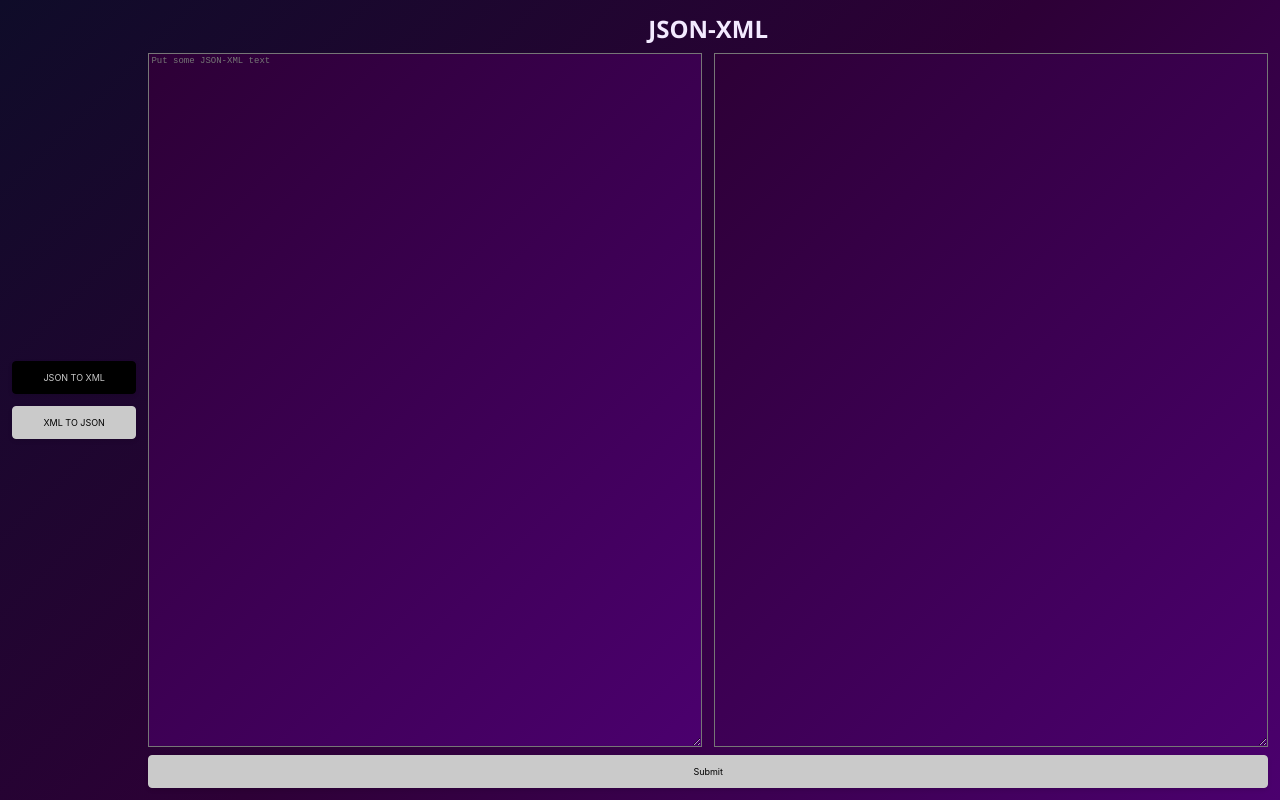
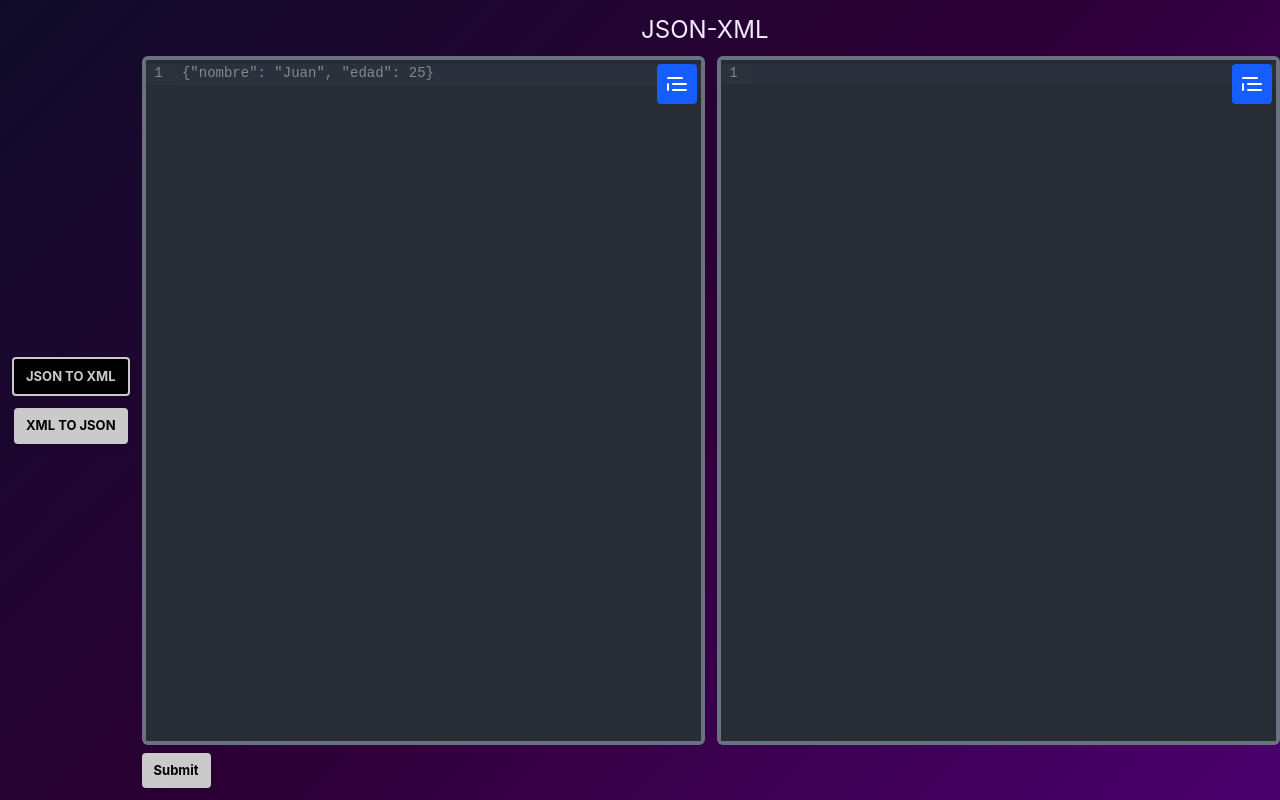
Before and after one commit to Jhons14/FrontConverter, a React (Vite) app: page / in a window 1280 px wide. Built offline with nearby package versions, Linux system fonts and the light colour scheme; no server answers.

Commit message:
Se mejora editor de formatos y funciones de respuesta

```diff
--- a/index.html
+++ b/index.html
@@ -6,8 +6,16 @@
     <title>Format converter</title>
   </head>
   <body>
-    <nav></nav>
     <div id="root"></div>
   </body>
   <script type="module" src="src/index.jsx"></script>
+  <link
+    rel="stylesheet"
+    href="//cdnjs.cloudflare.com/ajax/libs/highlight.js/11.9.0/styles/github-dark.min.css"
+  />
+  <script src="//cdnjs.cloudflare.com/ajax/libs/highlight.js/11.9.0/highlight.min.js"></script>
+  <script src="//cdnjs.cloudflare.com/ajax/libs/highlight.js/11.9.0/languages/json.min.js"></script>
+  <script>
+    hljs.highlightAll();
+  </script>
 </html>
--- a/src/App/App.css
+++ b/src/App/App.css
@@ -1,15 +1,18 @@
+@import 'tailwindcss';
+
 body {
   margin: 0;
   background: linear-gradient(135deg, #0f0c29 0%, #2d0036 50%, #4b006e 100%);
   color: #f3eaff;
-  font-family: 'Segoe UI', 'Arial', sans-serif;
+  font-family: 'Akzidenz Grotesk BQ Medium', -apple-system, BlinkMacSystemFont,
+    sans-serif;
 }
 .app-container {
   padding: 12px;
   gap: 12px;
 
   display: grid;
-  grid-template-columns: 1fr 9fr;
+  grid-template-columns: auto 1fr;
   max-height: 100vh;
   height: 100vh;
   box-sizing: border-box;
@@ -19,6 +22,7 @@ body {
   width: 100%;
   gap: 12px;
   display: flex;
+  align-items: center;
   flex-direction: column;
   justify-content: center;
   max-height: inherit;
@@ -26,31 +30,34 @@ body {
 }
 
 .button {
+  display: flex;
+  flex-direction: column;
+  align-items: center;
+  justify-content: center;
   background-color: #cacaca;
-  border: 1px solid #cacaca;
   border-radius: 4px;
   box-shadow: #0000001a 0 2px 4px 0;
   box-sizing: border-box;
   color: #000000;
   cursor: pointer;
-  font-family: 'Akzidenz Grotesk BQ Medium', -apple-system, BlinkMacSystemFont,
-    sans-serif;
-  font-size: xx-small;
-  font-weight: 400;
+
+  font-size: small;
+  font-weight: bold;
   outline: none;
   outline: 0;
-  padding: 10px 25px;
+  padding: 8px 12px;
   text-align: center;
+  width: fit-content;
   transform: translateY(0);
   transition: transform 150ms, box-shadow 150ms;
-  user-select: none;
-  -webkit-user-select: none;
-  touch-action: manipulation;
+  /* user-select: none; */
+  /* -webkit-user-select: none; */
+  /* touch-action: manipulation; */
 }
 
 .active {
   background-color: #000000;
-  border: 1px solid #000000;
+  border: 2px solid #cacaca;
   color: #cacaca;
 }
 
@@ -72,9 +79,3 @@ h3 {
   margin: 0;
   margin-bottom: 8px;
 }
-
-@media (min-width: 768px) {
-  .button {
-    padding: 10px 30px;
-  }
-}
--- a/src/App/App.jsx
+++ b/src/App/App.jsx
@@ -4,15 +4,6 @@ import './App.css';
 
 export function App() {
   const [formatToConvert, setFormatToConvert] = useState('JSON-XML');
-  const [data, setData] = useState('');
-  const [dataResult, setDataResult] = useState('');
-  const [error, setError] = useState(null);
-
-  useEffect(() => {
-    setDataResult('');
-    setError(null);
-    setData('');
-  }, [formatToConvert]);
 
   function onChooseFormat(format) {
     setFormatToConvert(format);
@@ -48,15 +39,7 @@ export function App() {
       </div>
       <div className='formData-container'>
         <h3 htmlFor='data-input'>{formatToConvert}</h3>
-        <DataContainer
-          formatToConvert={formatToConvert}
-          dataResult={dataResult}
-          setDataResult={setDataResult}
-          data={data}
-          setData={setData}
-          error={error}
-          setError={setError}
-        />
+        <DataContainer formatToConvert={formatToConvert} />
       </div>
     </div>
   );
--- a/src/components/DataContainer/DataContainer.css
+++ b/src/components/DataContainer/DataContainer.css
@@ -1,7 +1,6 @@
 .data-container {
-  text-align: center;
   display: grid;
-  grid-template-columns: 1fr 1fr;
+  grid-template-columns: 50% 50%;
   height: 100%;
   gap: 12px;
   box-sizing: border-box;
@@ -11,16 +10,8 @@
   display: flex;
   flex-direction: column;
   height: 100%;
+  width: 100%;
   gap: 8px;
   text-align: center;
   box-sizing: border-box;
 }
-
-.data-input,
-.data-output {
-  background: linear-gradient(135deg, #2d0036 0%, #4b006e 100%);
-
-  font-size: xx-small;
-  height: 100%;
-  box-sizing: border-box;
-}
--- a/src/components/DataContainer/DataContainer.jsx
+++ b/src/components/DataContainer/DataContainer.jsx
@@ -1,21 +1,34 @@
+import { useEffect, useMemo, useRef, useState } from 'react';
+import { InputWindow } from '../InputWindow/InputWindow';
 import './DataContainer.css';
-export function DataContainer({
-  dataResult,
-  setDataResult,
-  formatToConvert,
-  data,
-  setData,
-  setError,
-}) {
+import { OutputWindow } from '../OutputWindow/OutputWindow';
+
+export function DataContainer({ formatToConvert }) {
   const SERVER_URL = import.meta.env.VITE_SERVER_URL;
   const JSON_2_XML_URL = `${SERVER_URL}/convert/json-to-xml`;
   const XML_2_JSON_URL = `${SERVER_URL}/convert/xml-to-json`;
   const formatErrorMsg = 'Error. Por favor revisa el formato de entrada';
+  const formRef = useRef(null);
+
+  const [data, setData] = useState('');
+  const [dataResult, setDataResult] = useState('');
+  const [error, setError] = useState(null);
+
+  useEffect(() => {
+    setDataResult('');
+    setError(null);
+    setData('');
+  }, [formatToConvert]);
 
   function onSubmitData(e, data) {
+    e.preventDefault();
+    if (!data || data.trim() === '') {
+      alert('Por favor ingresa datos para convertir');
+      return;
+    }
     setDataResult('');
     setError('');
-    e.preventDefault();
+
     if (formatToConvert === 'JSON-XML') {
       onSubmitJSON(data);
     } else {
@@ -59,16 +72,32 @@ export function DataContainer({
   }
 
   return (
-    <form className='data-form' onSubmit={(e) => onSubmitData(e, data)}>
-      <div className='data-container'>
-        <textarea
-          value={data}
+    <form
+      className='data-form'
+      ref={formRef}
+      onSubmit={(e) => onSubmitData(e, data)}
+    >
+      {/* <textarea
+          defaultValue={
+            <pre>
+              <code id='jsonInput'>{data}</code>
+            </pre>
+          }
           className='data-input'
           placeholder={`Put some ${formatToConvert} text`}
-          onChange={(e) => setData(e.target?.value)}
-        ></textarea>
-        <textarea className='data-output' value={dataResult}></textarea>
-      </div>
+          onChange={(e) => onInputText(e.target?.value)}
+        ></textarea> */}
+      {formatToConvert === 'JSON-XML' ? (
+        <div className='data-container'>
+          <InputWindow format={'json'} setData={setData} />
+          <OutputWindow dataResult={dataResult} format={'xml'} />
+        </div>
+      ) : (
+        <div className='data-container'>
+          <InputWindow format={'xml'} setData={setData} />
+          <OutputWindow dataResult={dataResult} format={'json'} />
+        </div>
+      )}
       <button className='button submit-button' type='submit'>
         Submit
       </button>
--- /dev/null
+++ b/src/components/InputWindow/InputWindow.jsx
@@ -0,0 +1,88 @@
+import { useRef, useState, useEffect } from 'react';
+import CodeMirror from '@uiw/react-codemirror';
+import vkbeautify from 'vkbeautify';
+import { xml } from '@codemirror/lang-xml';
+import { json } from '@codemirror/lang-json';
+
+import { TextQuote } from 'lucide-react';
+
+export function InputWindow({ format, setData }) {
+  const [code, setCode] = useState('');
+
+  useEffect(() => {
+    setCode('');
+  }, [format]);
+
+  useEffect(() => {
+    setData(code);
+  }, [code]);
+
+  const handleXMLFormat = () => {
+    if (!code || code.trim() === '') {
+      return;
+    }
+    try {
+      const parser = new DOMParser();
+      const xml = parser.parseFromString(code, 'application/xml');
+
+      if (xml.getElementsByTagName('parsererror').length > 0) {
+        throw new Error('XML inválido');
+      }
+      const s = new XMLSerializer();
+
+      const rawXml = s.serializeToString(xml);
+      const prettyXml = vkbeautify.xml(rawXml);
+
+      setCode(prettyXml);
+    } catch (e) {
+      alert('XML inválido');
+      console.error(e);
+    }
+  };
+
+  const handleJSONFormat = () => {
+    if (!code || code.trim() === '') {
+      return;
+    }
+    try {
+      const json = JSON.parse(code);
+      const pretty = JSON.stringify(json, null, 2);
+      setCode(pretty);
+    } catch (e) {
+      alert('JSON inválido');
+      console.error(e);
+    }
+  };
+
+  const placeholderText =
+    format === 'xml'
+      ? '<?xml version="1.0" encoding="UTF-8"?><root></root>'
+      : '{"nombre": "Juan", "edad": 25}';
+
+  const extensions = format === 'xml' ? [xml()] : [json()];
+
+  return (
+    <div className='h-full relative w-full'>
+      <CodeMirror
+        name='form'
+        value={code}
+        align='start'
+        theme={'dark'}
+        height='100%'
+        extensions={extensions}
+        placeholder={placeholderText}
+        onChange={(value) => {
+          setCode(value);
+        }}
+        className='bg-gray-500 rounded-md p-1 overflow-auto text-sm h-full'
+      />
+      <button
+        onClick={format === 'xml' ? handleXMLFormat : handleJSONFormat}
+        type='button'
+        className='bg-blue-600 text-white p-2 rounded hover:bg-blue-700 absolute top-2 right-2 cursor-pointer'
+      >
+        <TextQuote />
+      </button>
+    </div>
+  );
+}
--- /dev/null
+++ b/src/components/OutputWindow/OutputWindow.jsx
@@ -0,0 +1,61 @@
+import CodeMirror from '@uiw/react-codemirror';
+import { xml } from '@codemirror/lang-xml';
+import { json } from '@codemirror/lang-json';
+
+import { TextQuote } from 'lucide-react';
+import { useEffect, useState } from 'react';
+import vkbeautify from 'vkbeautify';
+
+export const OutputWindow = ({ format, dataResult, error }) => {
+  const [content, setContent] = useState('');
+
+  const extensions = format === 'xml' ? [xml()] : [json()];
+
+  useEffect(() => {
+    setContent(dataResult);
+  }, [dataResult]);
+
+  const handleFormat = () => {
+    if (!content || content.trim() === '') {
+      return;
+    }
+    try {
+      const parser = new DOMParser();
+      const xml = parser.parseFromString(content, 'application/xml');
+
+      if (xml.getElementsByTagName('parsererror').length > 0) {
+        throw new Error('XML inválido');
+      }
+      const s = new XMLSerializer();
+
+      const rawXml = s.serializeToString(xml);
+      const prettyXml = vkbeautify.xml(rawXml);
+
+      setContent(prettyXml);
+    } catch (e) {
+      alert('XML inválido');
+      console.error(e);
+    }
+  };
+
+  return (
+    <div className='h-full relative w-full'>
+      <CodeMirror
+        value={content}
+        align='start'
+        theme={'dark'}
+        height='100%'
+        extensions={extensions}
+        className='bg-gray-500 rounded-md p-1 overflow-auto text-sm h-full'
+        onChange={(value) => setContent(value)}
+      />
+      <button
+        onClick={handleFormat}
+        type='button'
+        className='bg-blue-600 text-white p-2 rounded hover:bg-blue-700 absolute top-2 right-2 cursor-pointer'
+      >
+        <TextQuote />
+      </button>
+    </div>
+  );
+};
--- a/vite.config.mjs
+++ b/vite.config.mjs
@@ -1,9 +1,10 @@
 import { defineConfig } from 'vite';
 import react from '@vitejs/plugin-react';
+import tailwindcss from '@tailwindcss/vite';
 
 // https://vitejs.dev/config/
 export default defineConfig({
-  plugins: [react()],
+  plugins: [react(), tailwindcss()],
   server: {
     host: '0.0.0.0',
   },
```
Also changed, not shown: package.json (+10 -1 lines), 1 other file (tests, documents, lock files or other folders).
